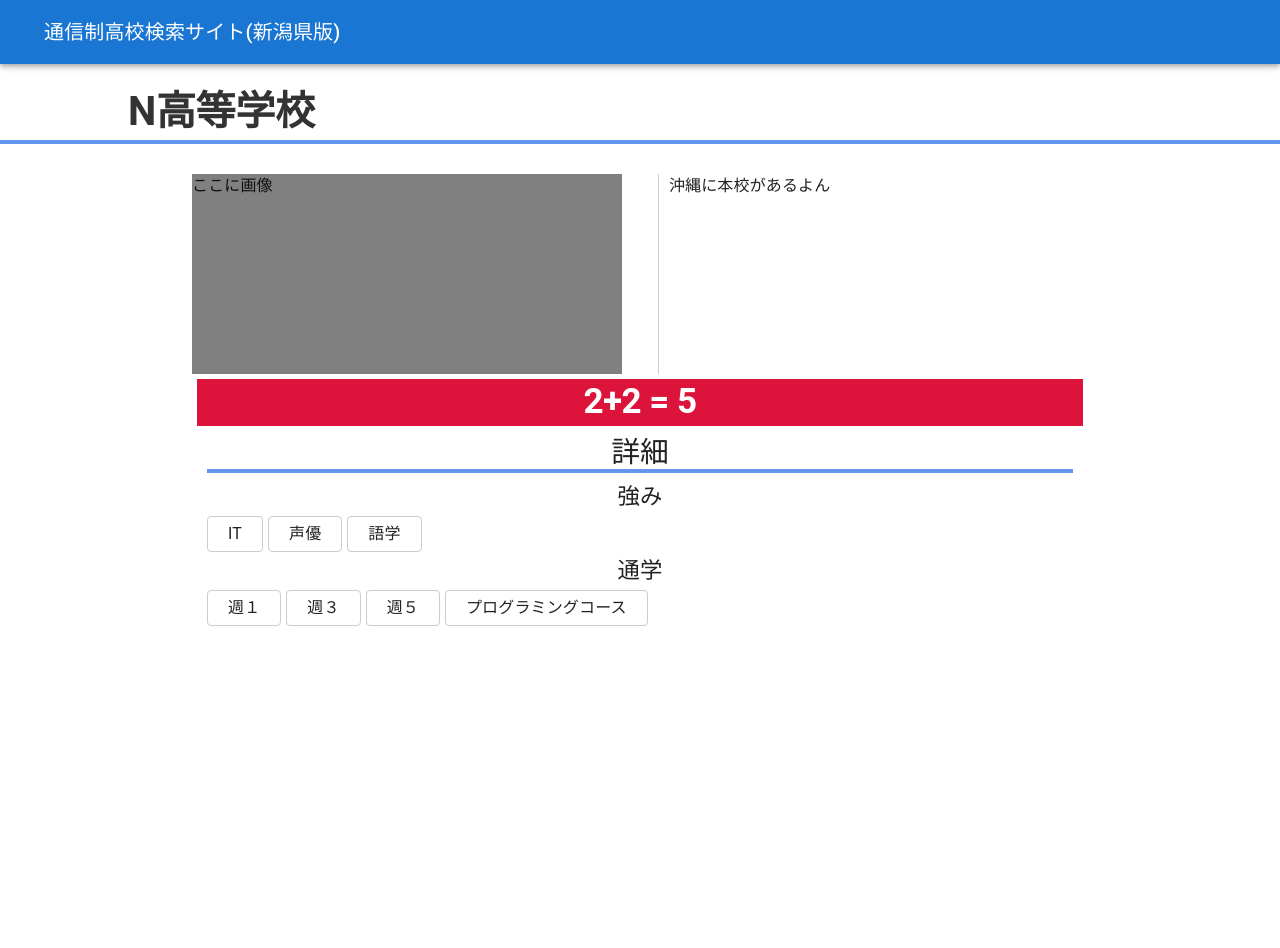
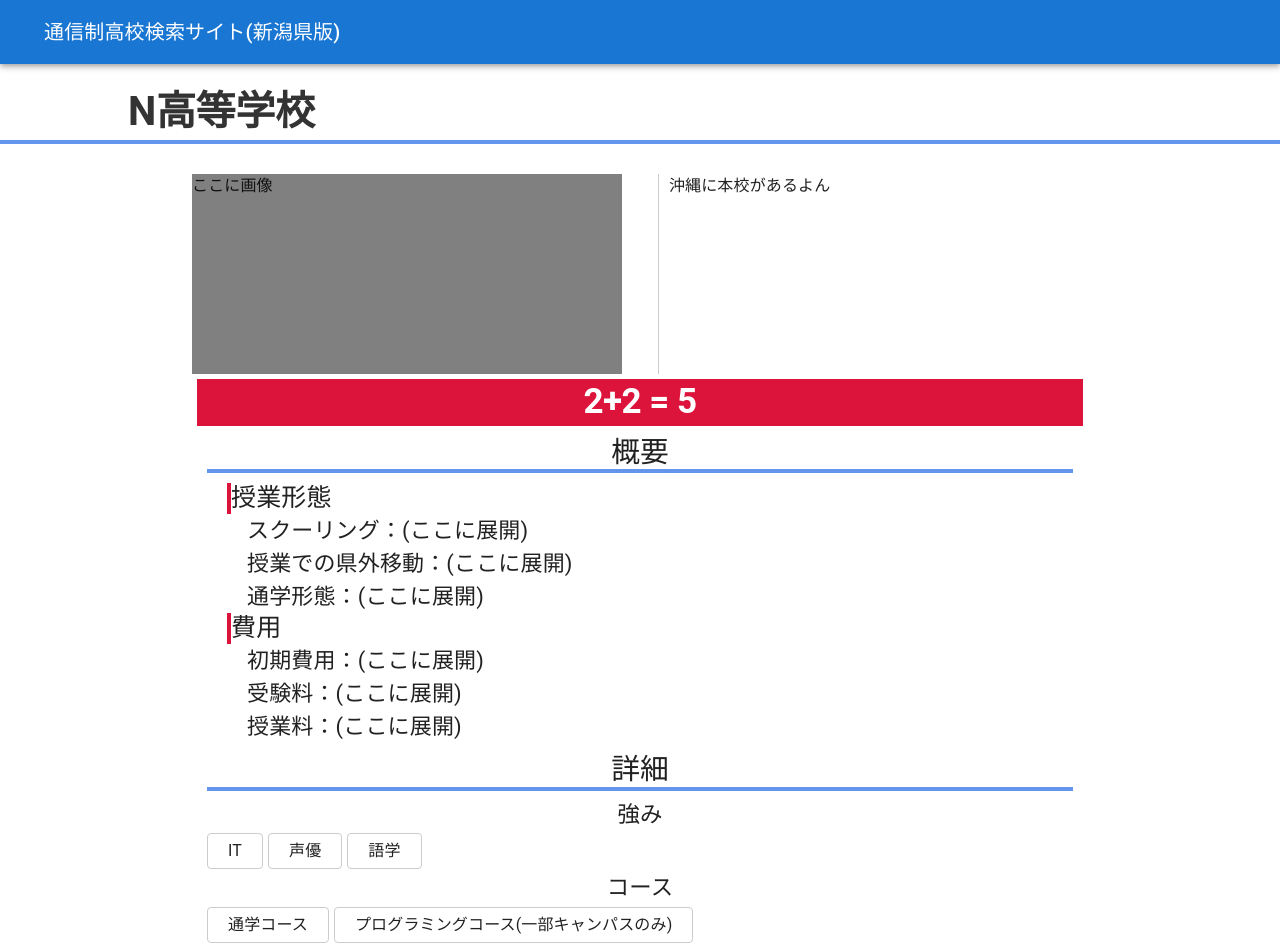
Before and after one commit to Sug1re/correspondence-app, a Next.js app: page /schoolsIntroduction in a window 1280 px wide. Shown: the top 948 px of the page. Before the commit the page ends 800 px from the top, so only its background shows below. Built offline with nearby package versions, Linux system fonts and the light colour scheme.

Commit message:
とりあえず完成かな

```diff
--- a/app/schoolsIntroduction/page.tsx
+++ b/app/schoolsIntroduction/page.tsx
@@ -67,6 +67,63 @@ export default function schoolsIntroductionPage() {
               borderBottom: "solid 4px cornflowerblue",
             }}
           >
+            概要
+          </Typography>
+          <Typography
+            variant="h4"
+            sx={{
+              ml: "30px",
+              fontSize: "25px",
+              borderLeft: "solid 4px crimson"
+            }}
+          >
+            授業形態
+          </Typography>
+          <Box sx={{ ml: "50px" }}>
+            <Typography variant="p" sx={{ display: "block", fontSize: "22px" }}>
+              スクーリング：(ここに展開)
+            </Typography>
+            <Typography variant="p" sx={{ display: "block", fontSize: "22px" }}>
+              授業での県外移動：(ここに展開)
+            </Typography>
+            <Typography variant="p" sx={{ display: "block", fontSize: "22px" }}>
+              通学形態：(ここに展開)
+            </Typography>
+          </Box>
+          {/* 費用 */}
+          <Typography
+            variant="h4"
+            sx={{
+              ml: "30px",
+              fontSize: "25px",
+              borderLeft: "solid 4px crimson"
+            }}
+          >
+            費用
+          </Typography>
+          <Box sx={{ ml: "50px" }}>
+            <Typography variant="p" sx={{ display: "block", fontSize: "22px" }}>
+              初期費用：(ここに展開)
+            </Typography>
+            <Typography variant="p" sx={{ display: "block", fontSize: "22px" }}>
+              受験料：(ここに展開)
+            </Typography>
+            <Typography variant="p" sx={{ display: "block", fontSize: "22px" }}>
+              授業料：(ここに展開)
+            </Typography>
+          </Box>
+        </Box>
+        {/* 詳細 */}
+        <Box sx={{ m: "5px" }}>
+          <Typography
+            variant="h3"
+            sx={{
+              m: "10px",
+              textAlign: "center",
+              fontSize: "1.8rem",
+              borderBottom: "solid 4px cornflowerblue",
+            }}
+          >
             詳細
           </Typography>
           {/* 強み */}
@@ -81,7 +138,18 @@ export default function schoolsIntroductionPage() {
             <InfoItem text="声優" />
             <InfoItem text="語学" />
           </Box>
-          {/* 通学 */}
+          {/* コース */}
+          <Typography
+            variant="h4"
+            sx={{ textAlign: "center", fontSize: "1.4rem" }}
+          >
+            コース
+          </Typography>
+          <Box sx={{ display: "flex", p: "5px" }}>
+            <InfoItem text="通学コース" />
+            <InfoItem text="プログラミングコース(一部キャンパスのみ)" />
+          </Box>
+          {/* 登校頻度 */}
           <Typography
             variant="h4"
             sx={{ textAlign: "center", fontSize: "1.4rem" }}
@@ -92,7 +160,6 @@ export default function schoolsIntroductionPage() {
             <InfoItem text="週１" />
             <InfoItem text="週３" />
             <InfoItem text="週５" />
-            <InfoItem text="プログラミングコース" />
           </Box>
         </Box>
       </Box>
```
